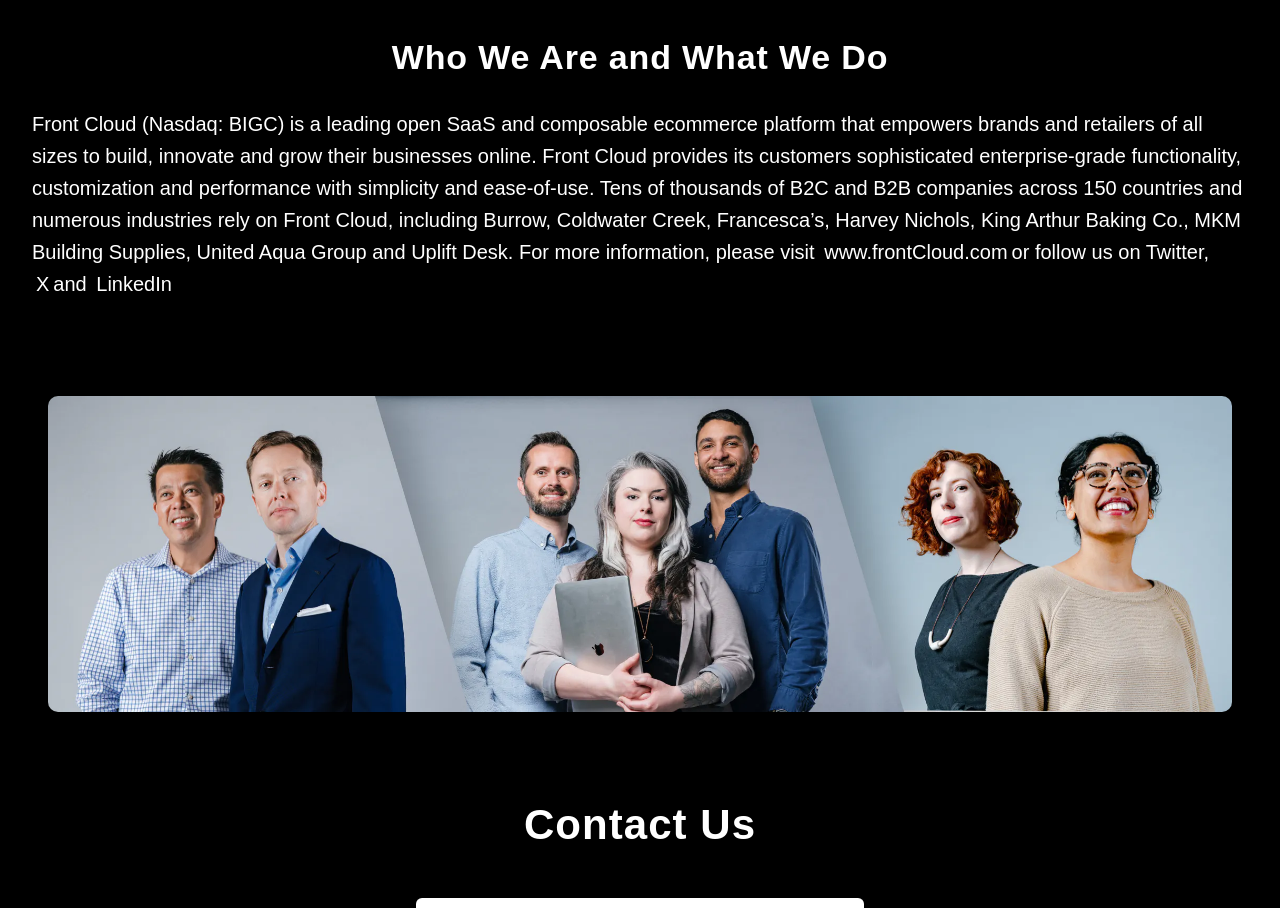
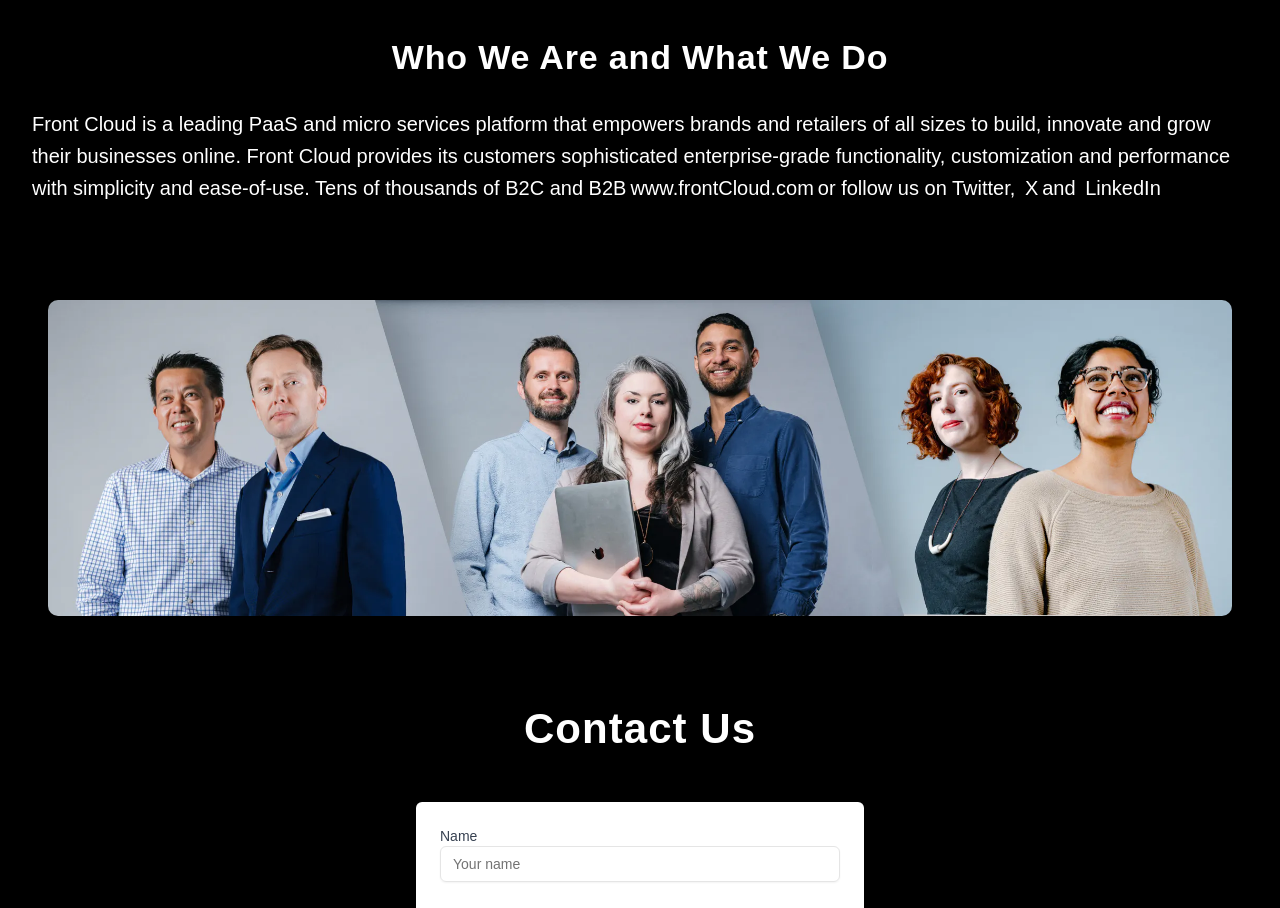
Before and after one commit to creator-cell/landing-page, a Next.js app: page / in a window 1280 px wide. Shown: the part 2272-3180 px from the top of the page. Built offline with nearby package versions, Linux system fonts and the light colour scheme.

Commit message:
Update aboutuspage.ts

```diff
--- a/src/enum/aboutuspage.ts
+++ b/src/enum/aboutuspage.ts
@@ -19,7 +19,7 @@
     description: [
         {
             content:
-                "Front Cloud (Nasdaq: BIGC) is a leading open SaaS and composable ecommerce platform that empowers brands and retailers of all sizes to build, innovate and grow their businesses online. Front Cloud provides its customers sophisticated enterprise-grade functionality, customization and performance with simplicity and ease-of-use. Tens of thousands of B2C and B2B companies across 150 countries and numerous industries rely on Front Cloud, including Burrow, Coldwater Creek, Francesca’s, Harvey Nichols, King Arthur Baking Co., MKM Building Supplies, United Aqua Group and Uplift Desk. For more information, please visit ",
+                "Front Cloud is a leading PaaS and micro services platform that empowers brands and retailers of all sizes to build, innovate and grow their businesses online. Front Cloud provides its customers sophisticated enterprise-grade functionality, customization and performance with simplicity and ease-of-use. Tens of thousands of B2C and B2B",
         },
         {
             content: "www.frontCloud.com",
```
